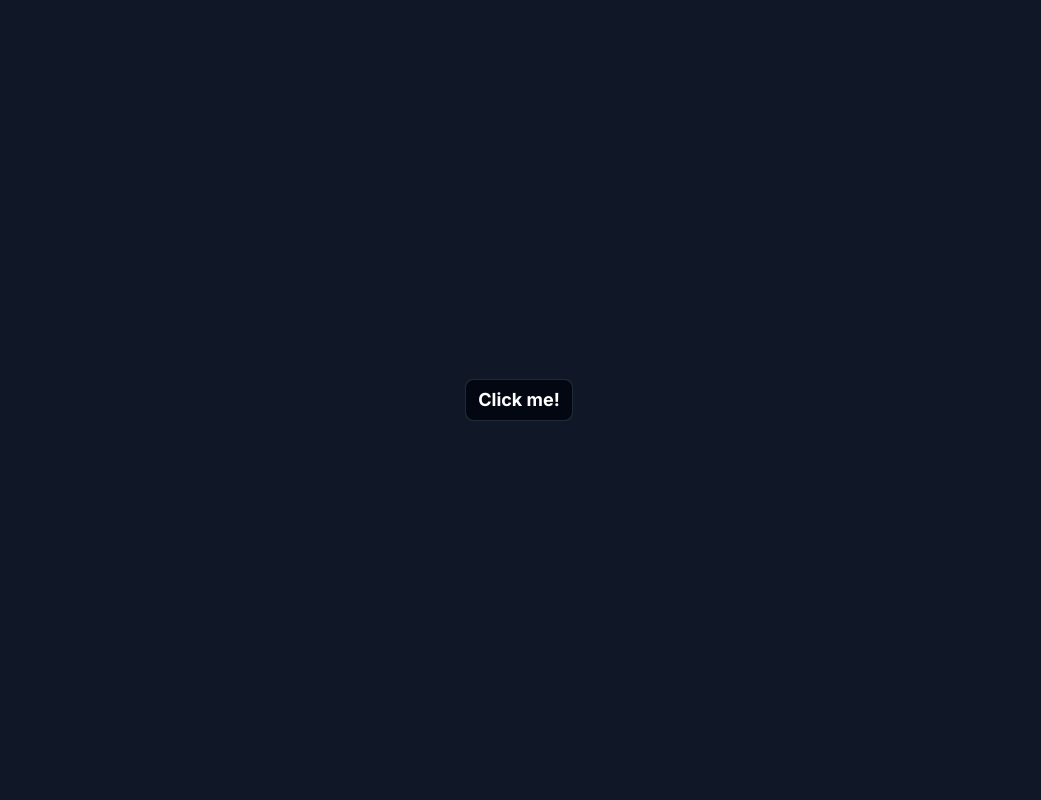
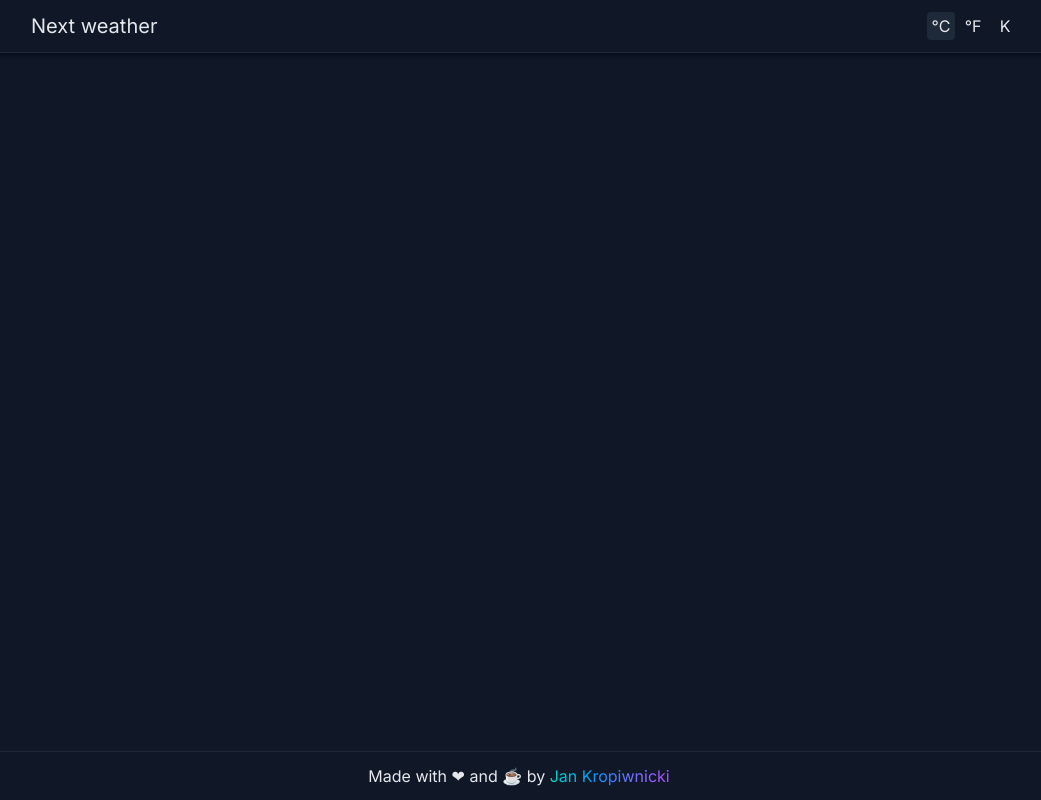
Before and after one commit to jankrop/next-weather, a Next.js app: page / in a window 1280 px wide. Shown: the whole page, without its empty margins (121-1162 px from the left). Built offline with nearby package versions, Linux system fonts and the light colour scheme.

Commit message:
We're cooking here with the CSS... I mean Tailwind

```diff
--- a/app/layout.tsx
+++ b/app/layout.tsx
@@ -1,6 +1,8 @@
 import type { Metadata } from "next";
 import { Inter } from "next/font/google";
 import "./globals.css";
+import Header from "@/components/Header";
+import Footer from "@/components/Footer";
 
 const inter = Inter({
     subsets: ["latin"],
@@ -18,8 +20,12 @@ export default function RootLayout({
 }>) {
     return (
         <html lang="en">
-            <body className={inter.className + ' h-screen flex justify-center items-center bg-gray-900'}>
-            {children}
+            <body className={inter.className + ' bg-gray-900 antialiased min-h-screen flex flex-col'}>
+                <Header />
+                <main className="flex-1 w-full max-w-[1000px] mx-auto">
+                    {children}
+                </main>
+                <Footer />
             </body>
         </html>
     )
--- a/app/page.tsx
+++ b/app/page.tsx
@@ -1,7 +1,8 @@
 import Button from "@/components/Button";
+import Header from "@/components/Header";
 
 export default function Page() {
     return (
-        <Button>Click me!</Button>
+        <></>
     )
 }
--- /dev/null
+++ b/components/Footer.tsx
@@ -0,0 +1,23 @@
+export default function Footer() {
+    return (
+        <footer className="
+            bg-gray-900 text-gray-200 w-full p-3
+            border-t border-t-gray-800 shadow-md shadow-gray-950/50 text-center
+            ">
+            Made with &#x2764; and &#x2615; by&nbsp;
+            <a
+                href="https://github.com/jankrop"
+                className="
+                    bg-gradient-to-r from-teal-400 via-blue-500 to-purple-500 bg-clip-text text-transparent group
+                    relative inline-block
+                "
+            >
+                Jan Kropiwnicki
+                <div className="
+                    absolute bottom-[2px] w-0 h-[1px] bg-gradient-to-r from-teal-400 via-blue-500 to-purple-500
+                    group-hover:w-full transition-all duration-200
+                "></div>
+            </a>
+        </footer>
+    )
+}
--- /dev/null
+++ b/components/Header.tsx
@@ -0,0 +1,23 @@
+"use client"
+
+import Toggle from "@/components/Toggle";
+import {useState} from "react";
+
+export default function Header() {
+    const [temperature, setTemperature] = useState('celsius');
+
+    return (
+        <header className="bg-gray-900 text-gray-200 w-full border-b border-b-gray-800 shadow-md shadow-gray-950/50">
+            <div className="w-full max-w-[1000px] mx-auto flex items-center">
+                <div className="text-xl p-3">
+                    Next weather
+                </div>
+                <div className="ml-auto flex gap-1">
+                    <Toggle isSelected={temperature === 'celsius'} onSelect={() => setTemperature('celsius')}>°C</Toggle>
+                    <Toggle isSelected={temperature === 'fahrenheit'} onSelect={() => setTemperature('fahrenheit')}>°F</Toggle>
+                    <Toggle isSelected={temperature === 'kelvin'} onSelect={() => setTemperature('kelvin')}>K</Toggle>
+                </div>
+            </div>
+        </header>
+    )
+}
--- /dev/null
+++ b/components/Toggle.tsx
@@ -0,0 +1,17 @@
+import {ReactNode} from "react";
+
+export default function Toggle({
+    children, isSelected, onSelect,
+}: {
+    children: ReactNode, isSelected: boolean, onSelect: () => void,
+}) {
+    return (
+        <button className={
+            'cursor-pointer transition-colors duration-200 w-7 h-7 rounded flex items-center justify-center ' + (
+                isSelected ?
+                    'bg-gray-800' :
+                    'hover:bg-gray-800'
+            )
+        } onClick={onSelect}>{children}</button>
+    )
+}
```
